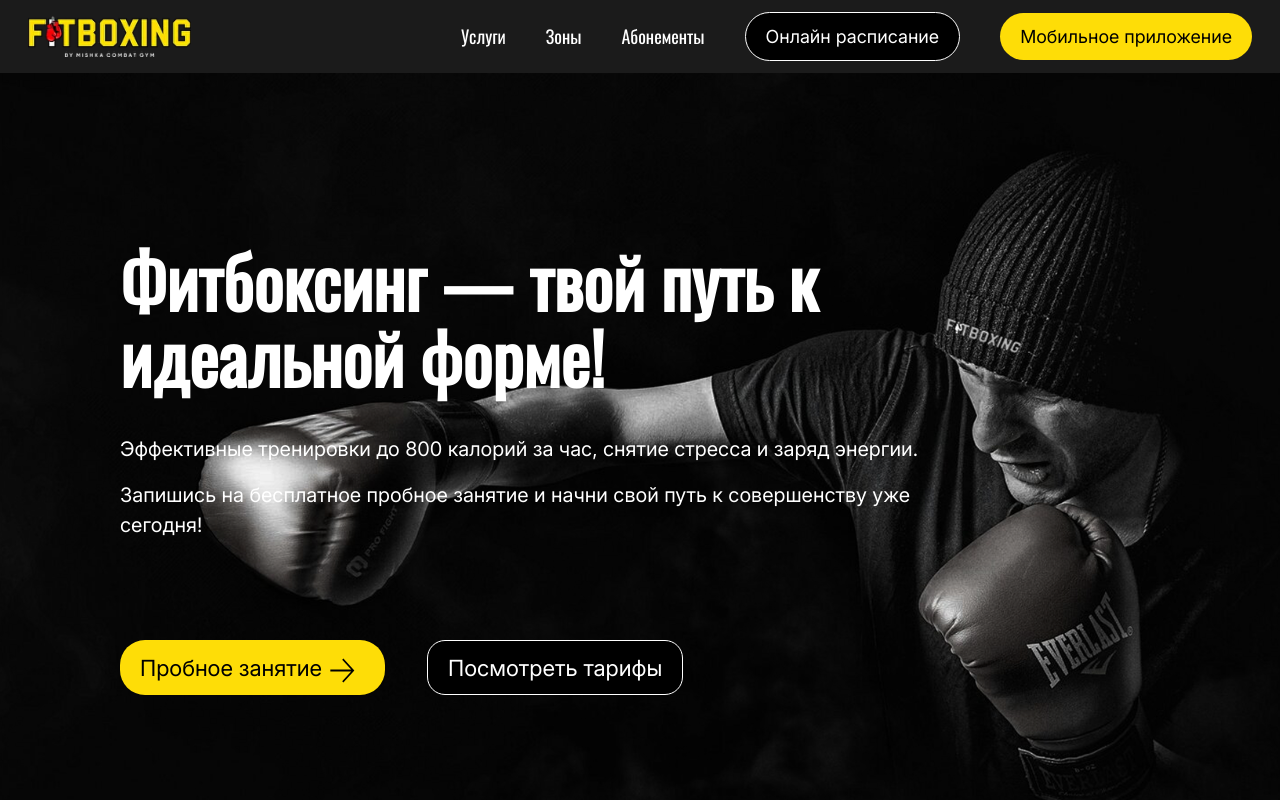
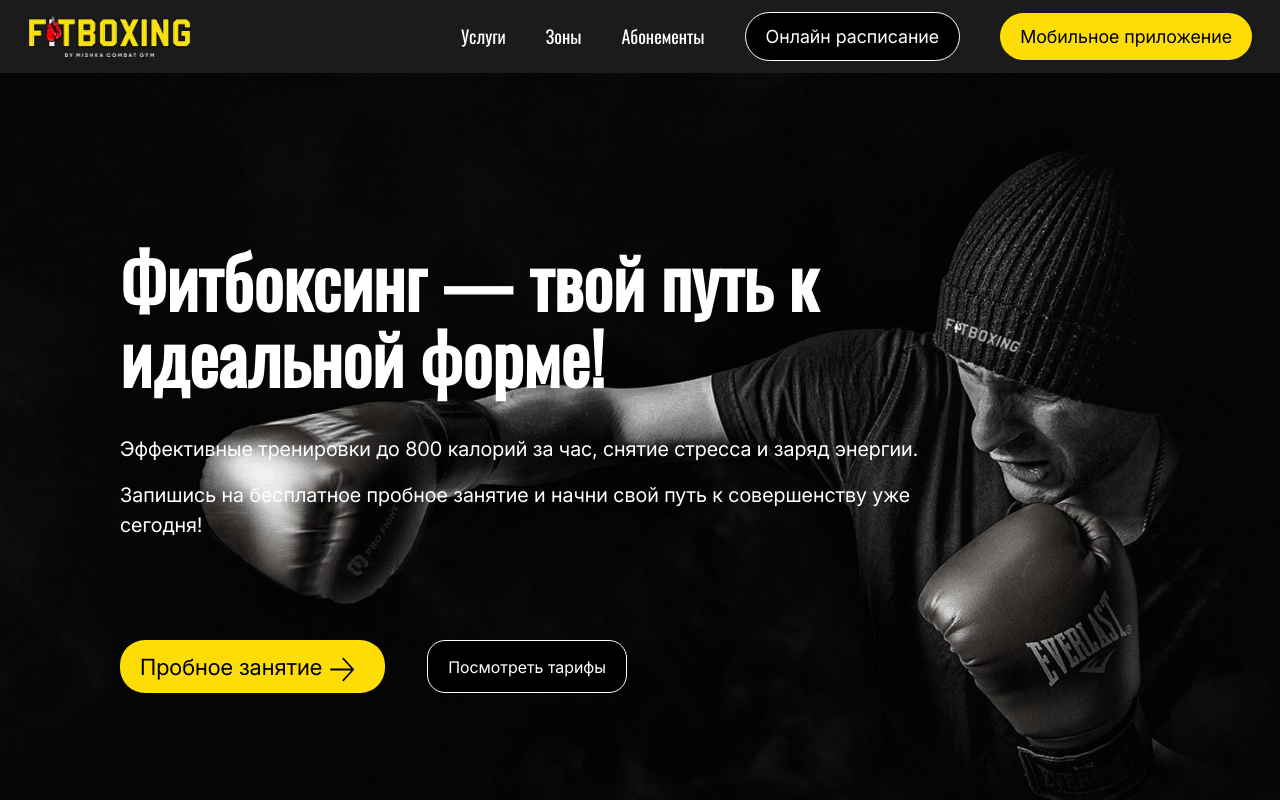
Before and after one commit to s1mple0315/fit_boxing, a React (Vite) app: page / in a window 1280 px wide. Shown: the top 800 px of the page. Built offline with nearby package versions, Linux system fonts and the light colour scheme.

Commit message:
add fillColor prop to Button component and update Arrow icon for customizable colors

```diff
--- a/src/components/Button/Button.jsx
+++ b/src/components/Button/Button.jsx
@@ -9,6 +9,7 @@ const Button = ({
   onClick,
   disabled = false,
   className = "",
+  fillColor,
   ...props
 }) => {
   return (
@@ -23,7 +24,7 @@ const Button = ({
       {children}
       {hasArrow && (
         <span className={styles.arrow}>
-          <Arrow />
+          <Arrow fill={fillColor} />
         </span>
       )}
     </button>
--- a/src/components/Button/Button.module.css
+++ b/src/components/Button/Button.module.css
@@ -1,7 +1,8 @@
 .btn {
+  font-family: "Inter", sans-serif;
   padding: 10px 20px;
   border-radius: 25px;
-  font-size: 22.25px;
+  font-size: 16px;
   font-weight: 400 !important;
   cursor: pointer;
   display: inline-flex;
--- a/src/components/TrainingCard/TrainingCard.jsx
+++ b/src/components/TrainingCard/TrainingCard.jsx
@@ -29,7 +29,7 @@ const TrainingCard = ({ title, description, price, image, cards, onClick }) => {
           ))}
         </div>
         <div className={styles.trainingCardBottomButton}>
-          <Button onClick={onClick} variant="secondary" hasArrow={true}>
+          <Button onClick={onClick} variant="secondary" hasArrow={true} fillColor={"#fff"}>
             Записаться
           </Button>
         </div>
--- a/src/components/TrainingCard/TrainingCard.module.css
+++ b/src/components/TrainingCard/TrainingCard.module.css
@@ -172,3 +172,7 @@
   border: 1px solid #fff;
   cursor: pointer;
 }
+
+.trainingCardBottomButton > button > span > svg{
+  fill: #fff !important;
+}
--- a/src/pages/HomePage/HomePage.jsx
+++ b/src/pages/HomePage/HomePage.jsx
@@ -137,6 +137,7 @@ const HomePage = () => {
             <Button
               onClick={handleButtonClick}
               variant="primary"
+              fillColor={"#000"}
               hasArrow={true}
             >
               Пробное занятие
--- a/src/pages/HomePage/HomePage.module.css
+++ b/src/pages/HomePage/HomePage.module.css
@@ -33,8 +33,8 @@
   font-family: "Inter", sans-serif;
 }
 
-.homeTitleButtons > button > .arrow > svg {
-  fill: #000;
+.homeTitleButtons > button:nth-child(1) {
+  font-size: 22.28px;
 }
 
 .homeTitleButtons button:nth-child(2) {
--- a/src/shared/icons/Arrow.jsx
+++ b/src/shared/icons/Arrow.jsx
@@ -1,4 +1,4 @@
-const Arrow = () => {
+const Arrow = ({fill}) => {
   return (
     <svg
       width="25"
@@ -11,7 +11,7 @@ const Arrow = () => {
         fillRule="evenodd"
         clipRule="evenodd"
         d="M21.1587 13.4086H0.336426V11.5914H21.1587L12.2001 1.78496L13.374 0.5L24.3364 12.5L13.374 24.5L12.2001 23.215L21.1587 13.4086Z"
-        fill="#000000"
+        fill={fill}
       />
     </svg>
   );
```
